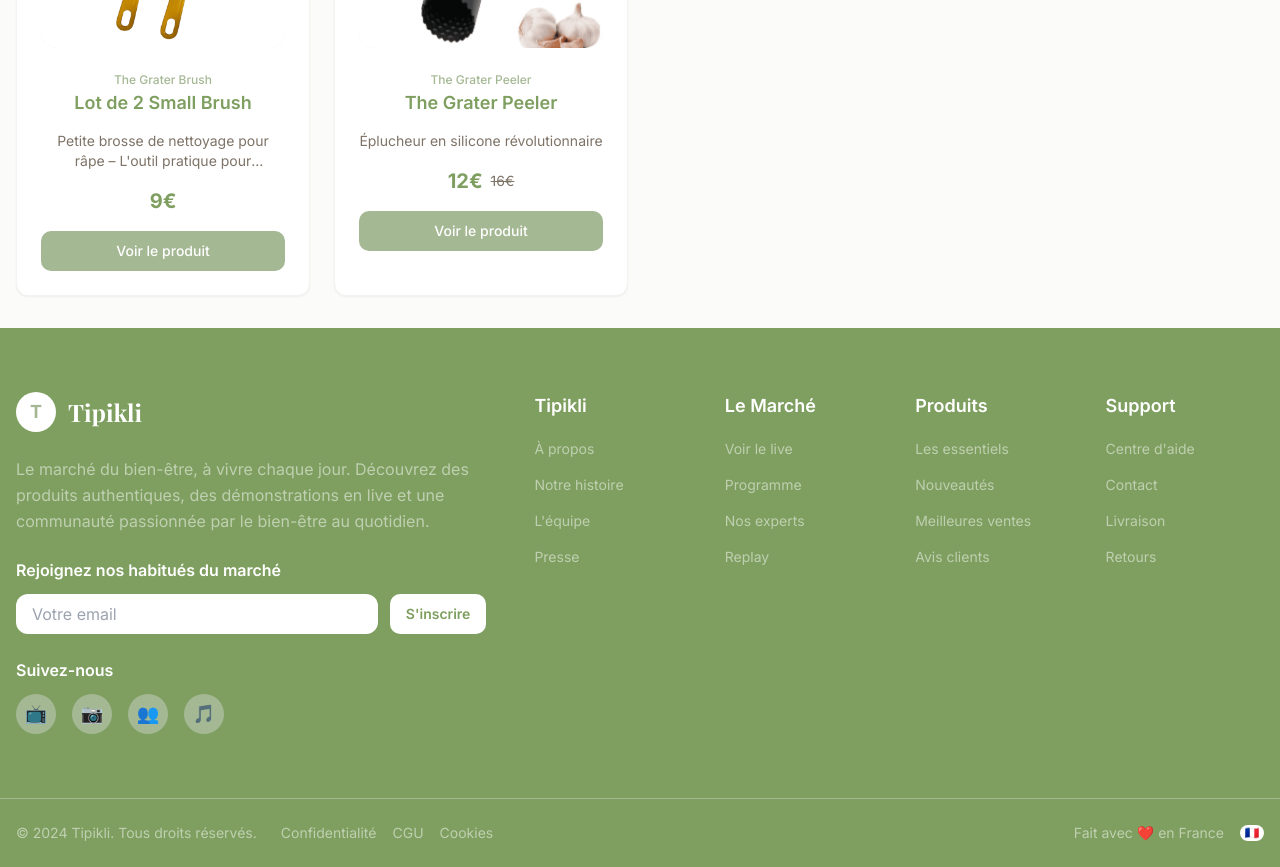
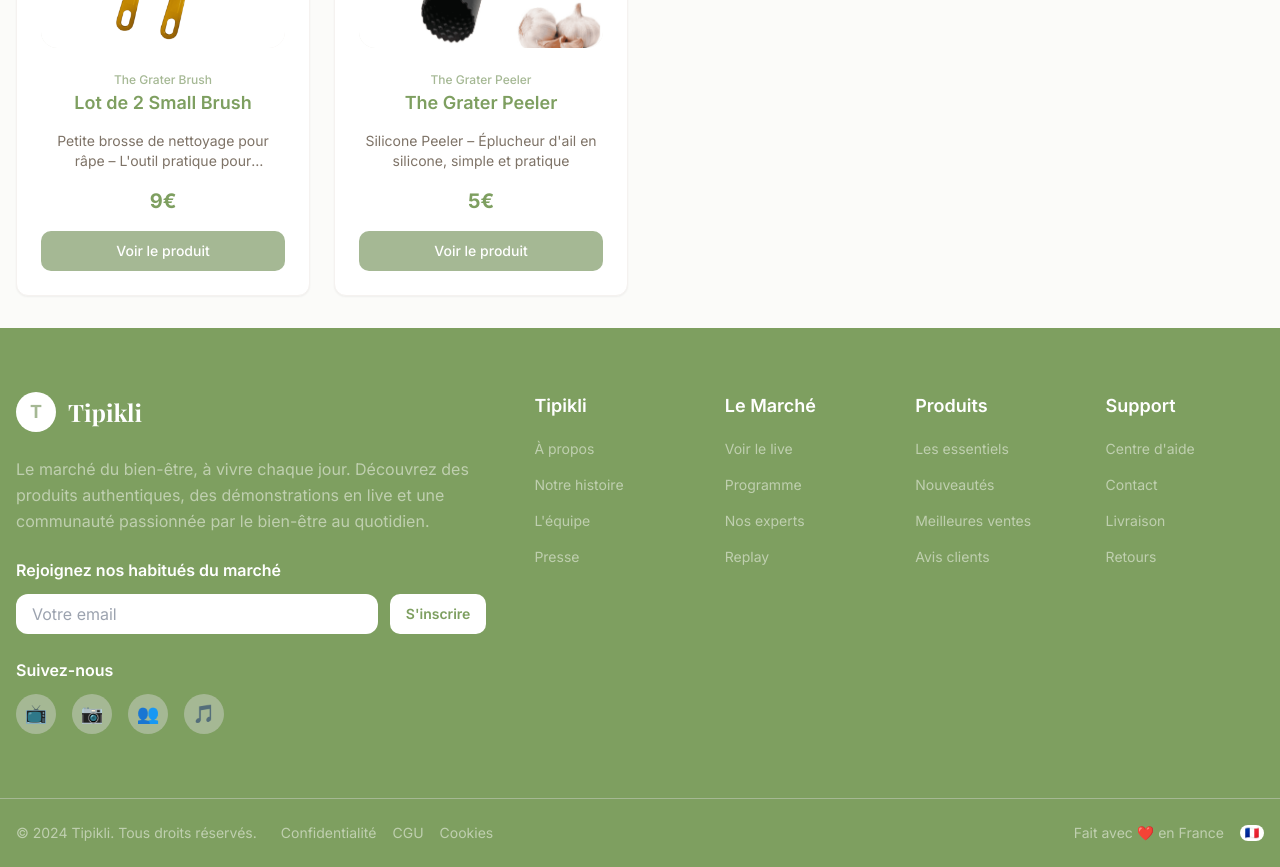
Before and after one commit to benspy2209/tipikli-bien-etre-market, a React (Vite) app: page /products in a window 1280 px wide. Shown: the part 1060-1927 px from the top of the page. Built offline with nearby package versions, Linux system fonts and the light colour scheme.

Commit message:
Fix: Update product details for peeler
Update product details for "The Grater Peeler" including description and price.

```diff
--- a/src/data/products.ts
+++ b/src/data/products.ts
@@ -1,4 +1,3 @@
-
 import { Product } from "@/types/product";
 import { getProductImage } from "@/utils/imageUtils";
 
@@ -98,15 +97,14 @@ export const products: Product[] = [
   {
     id: "silicon-peeler",
     name: "The Grater Peeler",
-    description: "Éplucheur en silicone révolutionnaire",
-    longDescription: "Éplucheur en silicone de qualité alimentaire. Doux pour vos mains, efficace sur tous types de légumes et fruits. Parfait complément à votre râpe The Grater.",
-    price: 12,
-    originalPrice: 16,
+    description: "Silicone Peeler – Éplucheur d'ail en silicone, simple et pratique",
+    longDescription: "Éplucher l'ail n'a jamais été aussi facile ! Avec notre Silicone Peeler, retirez la peau des gousses d'ail en quelques secondes sans odeur sur les mains. Fabriqué en silicone de haute qualité, cet accessoire souple et durable vous permet d'éplucher l'ail en un tour de main : il suffit de glisser la gousse à l'intérieur, de rouler doucement et de laisser la magie opérer !",
+    price: 5,
     image: getProductImage("Silicon Peeler"),
     category: "grater-peeler",
     type: "physical",
     badge: "Innovation",
-    features: ["Silicone alimentaire", "Antidérapant", "Facile à nettoyer"]
+    features: ["Rapide et sans effort", "Hygiénique", "Facile à nettoyer", "Design compact"]
   }
 ];
 
```
